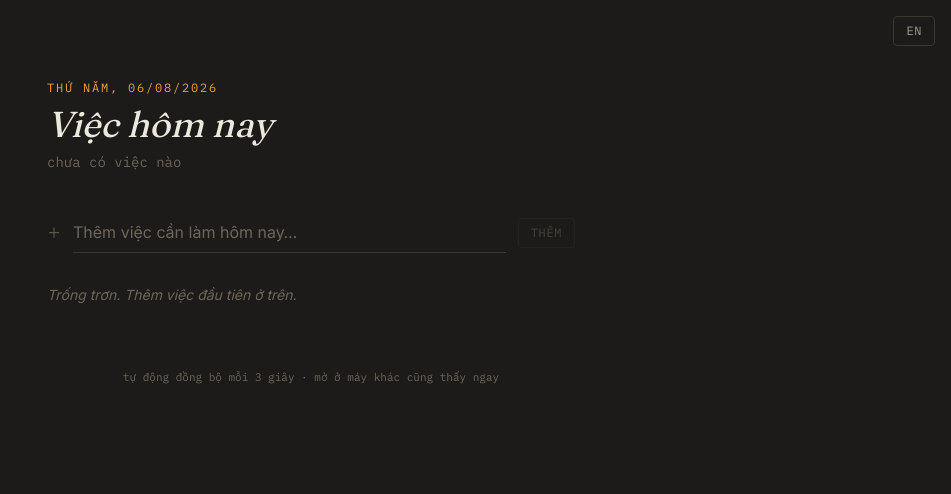
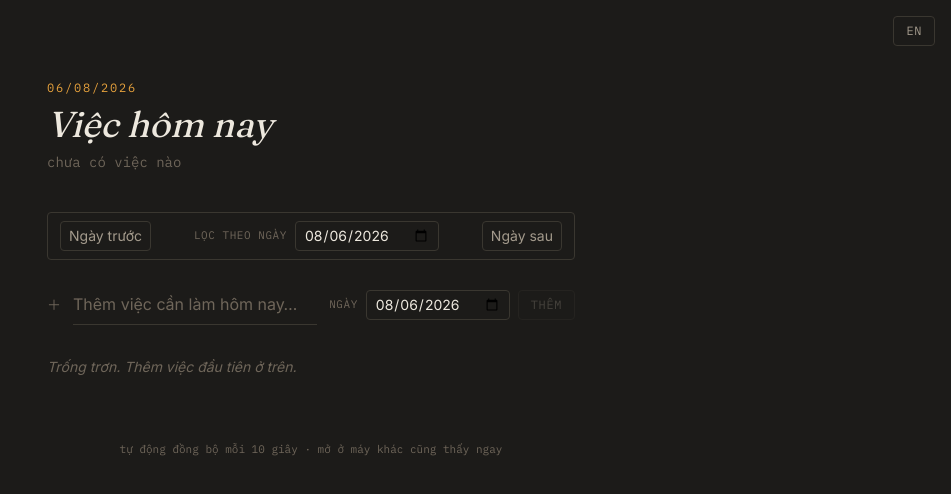
Before and after one commit to congnguyen1905/planning-task, a Next.js app: page / in a window 1280 px wide. Shown: the top 494 px of the page, without its empty margins (329-1280 px from the left). Built offline with nearby package versions, Linux system fonts and the light colour scheme.

Commit message:
update để tạo date khi tạo todo

```diff
--- a/src/app/api/todos/[id]/route.ts
+++ b/src/app/api/todos/[id]/route.ts
@@ -17,6 +17,9 @@ export async function PATCH(
 
   if (typeof body.text === "string" && body.text.trim()) {
     todo.text = body.text.trim();
+  }
+  if (typeof body.date === "string" && body.date.trim()) {
+    todo.date = body.date.trim();
   }
   if (typeof body.done === "boolean") {
     todo.done = body.done;
--- a/src/app/api/todos/[id]/subtodos/[subId]/route.ts
+++ b/src/app/api/todos/[id]/subtodos/[subId]/route.ts
@@ -18,6 +18,9 @@ export async function PATCH(
 
   if (typeof body.text === "string" && body.text.trim()) {
     sub.text = body.text.trim();
+  }
+  if (typeof body.date === "string" && body.date.trim()) {
+    sub.date = body.date.trim();
   }
   if (typeof body.done === "boolean") {
     sub.done = body.done;
--- a/src/app/api/todos/[id]/subtodos/route.ts
+++ b/src/app/api/todos/[id]/subtodos/route.ts
@@ -10,6 +10,7 @@ export async function POST(
   const { id } = await params;
   const body = await req.json();
   const text = (body?.text ?? "").trim();
+  const date = (body?.date ?? "").trim();
 
   if (!text) {
     return NextResponse.json({ error: "Text is required" }, { status: 400 });
@@ -27,6 +28,7 @@ export async function POST(
     text,
     done: false,
     createdAt: Date.now(),
+    date: date || todo.date,
   };
   todo.subtodos.push(newSub);
   // Adding a new (undone) subtask reopens the parent if it was done.
--- a/src/app/api/todos/route.ts
+++ b/src/app/api/todos/route.ts
@@ -13,6 +13,7 @@ export async function GET() {
 export async function POST(req: NextRequest) {
   const body = await req.json();
   const text = (body?.text ?? "").trim();
+  const date = (body?.date ?? "").trim();
 
   if (!text) {
     return NextResponse.json({ error: "Text is required" }, { status: 400 });
@@ -24,6 +25,7 @@ export async function POST(req: NextRequest) {
     text,
     done: false,
     createdAt: Date.now(),
+    date: date || new Date().toISOString().slice(0, 10),
     subtodos: [],
   };
   todos.push(newTodo);
--- a/src/app/page.tsx
+++ b/src/app/page.tsx
@@ -1,24 +1,16 @@
 "use client";
 
+import { useState } from "react";
 import { useTodos } from "@/lib/useTodos";
 import { AddTodoForm } from "@/components/AddTodoForm";
 import { TodoRow } from "@/components/TodoRow";
 import { LanguageSwitcher } from "@/components/LanguageSwitcher";
 import { useLanguage } from "@/contexts/LanguageContext";
-
-function todayLabel(language: "vi" | "en") {
-  const viDays = ["Chủ Nhật", "Thứ Hai", "Thứ Ba", "Thứ Tư", "Thứ Năm", "Thứ Sáu", "Thứ Bảy"];
-  const enDays = ["Sunday", "Monday", "Tuesday", "Wednesday", "Thursday", "Friday", "Saturday"];
-  const now = new Date();
-  const days = language === "vi" ? viDays : enDays;
-  const day = days[now.getDay()];
-  const dd = String(now.getDate()).padStart(2, "0");
-  const mm = String(now.getMonth() + 1).padStart(2, "0");
-  return `${day}, ${dd}/${mm}/${now.getFullYear()}`;
-}
+import { addDaysToDateKey, formatDateKey, formatDateLabel } from "@/lib/date";
 
 export default function Home() {
   const { language, t } = useLanguage();
+  const [selectedDate, setSelectedDate] = useState(formatDateKey(new Date()));
   const {
     todos,
     lastSync,
@@ -31,12 +23,14 @@ export default function Home() {
     deleteSubTodo,
   } = useTodos();
 
-  const active = todos.filter((t) => !t.done);
-  const done = todos.filter((t) => t.done);
-  const totalDone = todos.reduce(
-    (acc, t) => acc + (t.done ? 1 : 0),
-    0
-  );
+  const visibleTodos = todos.filter((todo) => {
+    const parentMatches = todo.date === selectedDate;
+    const subtaskMatches = todo.subtodos.some((sub) => sub.date === selectedDate);
+    return parentMatches || subtaskMatches;
+  });
+  const active = visibleTodos.filter((t) => !t.done);
+  const done = visibleTodos.filter((t) => t.done);
+  const totalDone = visibleTodos.reduce((acc, t) => acc + (t.done ? 1 : 0), 0);
 
   return (
     <main className="flex-1 bg-[var(--bg)]">
@@ -44,25 +38,51 @@ export default function Home() {
       <div className="max-w-xl mx-auto px-6 py-14 sm:py-20">
         <header className="mb-10">
           <p className="font-mono text-xs uppercase tracking-[0.15em] text-[var(--amber)] mb-2">
-            {todayLabel(language)}
+            {formatDateLabel(selectedDate, language)}
           </p>
           <h1 className="font-display italic text-4xl text-[var(--ink)]">
             {t("app_title")}
           </h1>
           <p className="mt-2 text-sm text-[var(--ink-faint)] font-mono">
-            {todos.length === 0
+            {visibleTodos.length === 0
               ? t("no_tasks")
-              : `${totalDone}/${todos.length} ${t("tasks_completed")}${
+              : `${totalDone}/${visibleTodos.length} ${t("tasks_completed")}${
                   lastSync ? ` · ${language === "vi" ? "đồng bộ lúc" : "synced at"} ${lastSync.toLocaleTimeString(language === "vi" ? "vi-VN" : "en-US")}` : ""
                 }`}
           </p>
         </header>
 
-        <div className="mb-8">
-          <AddTodoForm onAdd={addTodo} />
+        <div className="mb-6 flex items-center justify-between rounded-sm border border-[var(--hairline)] px-3 py-2">
+          <button
+            type="button"
+            onClick={() => setSelectedDate((current) => addDaysToDateKey(current, -1))}
+            className="rounded-sm border border-[var(--hairline)] px-2 py-1 text-sm text-[var(--ink-muted)]"
+          >
+            {t("previous_day")}
+          </button>
+          <label className="flex items-center gap-2 text-sm text-[var(--ink-faint)]">
+            <span className="font-mono text-[11px] uppercase tracking-wider">{t("filter_date")}</span>
+            <input
+              type="date"
+              value={selectedDate}
+              onChange={(e) => setSelectedDate(e.target.value)}
+              className="rounded-sm border border-[var(--hairline)] bg-transparent px-2 py-1 text-sm text-[var(--ink)]"
+            />
+          </label>
+          <button
+            type="button"
+            onClick={() => setSelectedDate((current) => addDaysToDateKey(current, 1))}
+            className="rounded-sm border border-[var(--hairline)] px-2 py-1 text-sm text-[var(--ink-muted)]"
+          >
+            {t("next_day")}
+          </button>
         </div>
 
-        {!hasHydrated && todos.length === 0 ? null : todos.length === 0 ? (
+        <div className="mb-8">
+          <AddTodoForm onAdd={addTodo} defaultDate={selectedDate} />
+        </div>
+
+        {!hasHydrated && visibleTodos.length === 0 ? null : visibleTodos.length === 0 ? (
           <p className="text-[var(--ink-faint)] text-sm italic">
             {t("empty_state")}
           </p>
@@ -74,13 +94,16 @@ export default function Home() {
                   <TodoRow
                     key={todo.id}
                     todo={todo}
+                    selectedDate={selectedDate}
                     onToggle={(v) => updateTodo(todo.id, { done: v })}
+                    onChangeDate={(date) => updateTodo(todo.id, { date })}
                     onDelete={() => deleteTodo(todo.id)}
-                    onAddSub={(text) => addSubTodo(todo.id, text)}
+                    onAddSub={(text, date) => addSubTodo(todo.id, text, date)}
                     onToggleSub={(subId, v) =>
                       updateSubTodo(todo.id, subId, { done: v })
                     }
                     onDeleteSub={(subId) => deleteSubTodo(todo.id, subId)}
+                    onChangeSubDate={(subId, date) => updateSubTodo(todo.id, subId, { date })}
                   />
                 ))}
               </section>
@@ -95,13 +118,16 @@ export default function Home() {
                   <TodoRow
                     key={todo.id}
                     todo={todo}
+                    selectedDate={selectedDate}
                     onToggle={(v) => updateTodo(todo.id, { done: v })}
+                    onChangeDate={(date) => updateTodo(todo.id, { date })}
                     onDelete={() => deleteTodo(todo.id)}
-                    onAddSub={(text) => addSubTodo(todo.id, text)}
+                    onAddSub={(text, date) => addSubTodo(todo.id, text, date)}
                     onToggleSub={(subId, v) =>
                       updateSubTodo(todo.id, subId, { done: v })
                     }
                     onDeleteSub={(subId) => deleteSubTodo(todo.id, subId)}
+                    onChangeSubDate={(subId, date) => updateSubTodo(todo.id, subId, { date })}
                   />
                 ))}
               </section>
--- a/src/components/AddTodoForm.tsx
+++ b/src/components/AddTodoForm.tsx
@@ -1,12 +1,24 @@
 "use client";
 
-import { useState } from "react";
+import { useEffect, useState } from "react";
+import { formatDateKey } from "@/lib/date";
 import { useLanguage } from "@/contexts/LanguageContext";
 
-export function AddTodoForm({ onAdd }: { onAdd: (text: string) => void }) {
+export function AddTodoForm({
+  onAdd,
+  defaultDate = formatDateKey(new Date()),
+}: {
+  onAdd: (text: string, date: string) => void;
+  defaultDate?: string;
+}) {
   const { t } = useLanguage();
   const [text, setText] = useState("");
+  const [date, setDate] = useState(defaultDate);
   const [busy, setBusy] = useState(false);
+
+  useEffect(() => {
+    setDate(defaultDate);
+  }, [defaultDate]);
 
   async function submit(e: React.FormEvent) {
     e.preventDefault();
@@ -15,14 +27,14 @@ export function AddTodoForm({ onAdd }: { onAdd: (text: string) => void }) {
     setBusy(true);
     setText("");
     try {
-      await onAdd(value);
+      await onAdd(value, date);
     } finally {
       setBusy(false);
     }
   }
 
   return (
-    <form onSubmit={submit} className="flex items-center gap-3">
+    <form onSubmit={submit} className="flex flex-col gap-3 sm:flex-row sm:items-center">
       <span className="font-mono text-[var(--ink-faint)] text-sm">＋</span>
       <input
         value={text}
@@ -30,6 +42,16 @@ export function AddTodoForm({ onAdd }: { onAdd: (text: string) => void }) {
         placeholder={t("add_task_placeholder")}
         className="flex-1 bg-transparent border-b border-[var(--hairline)] py-2 text-[var(--ink)] placeholder:text-[var(--ink-faint)] focus:outline-none focus:border-[var(--amber)] transition-colors"
       />
+      <div className="flex items-center gap-2">
+        <label className="flex items-center gap-2 text-sm text-[var(--ink-faint)]">
+          <span className="font-mono text-[11px] uppercase tracking-wider">{t("due_date")}</span>
+          <input
+            type="date"
+            value={date}
+            onChange={(e) => setDate(e.target.value)}
+            className="rounded-sm border border-[var(--hairline)] bg-transparent px-2 py-1 text-sm text-[var(--ink)]"
+          />
+        </label>
         <button
           type="submit"
           disabled={!text.trim() || busy}
@@ -37,6 +59,7 @@ export function AddTodoForm({ onAdd }: { onAdd: (text: string) => void }) {
         >
           {t("add_button")}
         </button>
+      </div>
     </form>
   );
 }
--- a/src/contexts/LanguageContext.tsx
+++ b/src/contexts/LanguageContext.tsx
@@ -42,8 +42,24 @@ const translations: Translations = {
     en: "completed",
   },
   "auto_sync": {
-    vi: "tự động đồng bộ mỗi 3 giây · mở ở máy khác cũng thấy ngay",
-    en: "auto-sync every 3 seconds · open on another device to see updates",
+    vi: "tự động đồng bộ mỗi 10 giây · mở ở máy khác cũng thấy ngay",
+    en: "auto-sync every 10 seconds · open on another device to see updates",
+  },
+  "due_date": {
+    vi: "Ngày",
+    en: "Date",
+  },
+  "filter_date": {
+    vi: "Lọc theo ngày",
+    en: "Filter by date",
+  },
+  "previous_day": {
+    vi: "Ngày trước",
+    en: "Previous day",
+  },
+  "next_day": {
+    vi: "Ngày sau",
+    en: "Next day",
   },
   // AddTodoForm
   "add_task_placeholder": {
--- /dev/null
+++ b/src/lib/date.ts
@@ -0,0 +1,40 @@
+export function formatDateKey(date: Date): string {
+  const year = date.getFullYear();
+  const month = String(date.getMonth() + 1).padStart(2, "0");
+  const day = String(date.getDate()).padStart(2, "0");
+  return `${year}-${month}-${day}`;
+}
+
+export function normalizeDateInput(value: string | null | undefined): string {
+  if (typeof value === "string" && /^\d{4}-\d{2}-\d{2}$/.test(value)) {
+    return value;
+  }
+
+  return formatDateKey(new Date());
+}
+
+export function addDaysToDateKey(value: string, delta: number): string {
+  const [year, month, day] = value.split("-").map(Number);
+  const next = new Date(year, month - 1, day);
+  next.setDate(next.getDate() + delta);
+  return formatDateKey(next);
+}
+
+export function formatDateLabel(value: string, language: "vi" | "en" = "vi") {
+  const [year, month, day] = value.split("-").map(Number);
+  const date = new Date(year, month - 1, day);
+
+  if (language === "vi") {
+    return date.toLocaleDateString("vi-VN", {
+      day: "2-digit",
+      month: "2-digit",
+      year: "numeric",
+    });
+  }
+
+  return date.toLocaleDateString("en-US", {
+    month: "short",
+    day: "numeric",
+    year: "numeric",
+  });
+}
--- a/src/lib/types.ts
+++ b/src/lib/types.ts
@@ -3,6 +3,7 @@ export interface SubTodo {
   text: string;
   done: boolean;
   createdAt: number;
+  date: string;
 }
 
 export interface Todo {
@@ -10,5 +11,6 @@ export interface Todo {
   text: string;
   done: boolean;
   createdAt: number;
+  date: string;
   subtodos: SubTodo[];
 }
--- a/src/lib/useTodos.ts
+++ b/src/lib/useTodos.ts
@@ -2,7 +2,7 @@
 
 import { useState, useEffect, useCallback, useRef } from "react";
 import type { Todo } from "./types";
-import { getTodos as getStoredTodos, saveTodos as saveStoredTodos } from "./store";
+import { saveTodos as saveStoredTodos } from "./store";
 
 function mergeTodos(localTodos: Todo[], remoteTodos: Todo[]): Todo[] {
   const mergedMap = new Map<string, Todo>();
@@ -101,13 +101,13 @@ export function useTodos() {
     return () => window.clearInterval(intervalId);
   }, [loadTodos]);
 
-  async function addTodo(text: string) {
+  async function addTodo(text: string, date: string) {
     isMutatingRef.current = true;
     try {
       const res = await fetch("/api/todos", {
         method: "POST",
         headers: { "Content-Type": "application/json" },
-        body: JSON.stringify({ text }),
+        body: JSON.stringify({ text, date }),
       });
       const json = await res.json();
       const serverTodos = (json?.todos as Todo[]) ?? [];
@@ -137,7 +137,7 @@ export function useTodos() {
     return (json?.todos as Todo[]) ?? [];
   }
 
-  async function updateTodo(id: string, patch: { text?: string; done?: boolean }) {
+  async function updateTodo(id: string, patch: { text?: string; done?: boolean; date?: string }) {
     isMutatingRef.current = true;
     try {
       const res = await fetch(`/api/todos/${id}`, {
@@ -171,14 +171,14 @@ export function useTodos() {
     }
   }
 
-  async function addSubTodo(todoId: string, text: string) {
+  async function addSubTodo(todoId: string, text: string, date: string) {
     isMutatingRef.current = true;
     try {
       const serverTodos = await runMutationWithRefresh(() =>
         fetch(`/api/todos/${todoId}/subtodos`, {
           method: "POST",
           headers: { "Content-Type": "application/json" },
-          body: JSON.stringify({ text }),
+          body: JSON.stringify({ text, date }),
         })
       );
       await syncTodosFromServer(serverTodos);
@@ -193,7 +193,7 @@ export function useTodos() {
   async function updateSubTodo(
     todoId: string,
     subId: string,
-    patch: { text?: string; done?: boolean }
+    patch: { text?: string; done?: boolean; date?: string }
   ) {
     isMutatingRef.current = true;
     try {
```
Also changed, not shown: src/components/SubTodoRow.tsx (+8 -0 lines), src/components/TodoRow.tsx (+34 -6 lines). Lines whose indentation alone changed are shown as unchanged.
